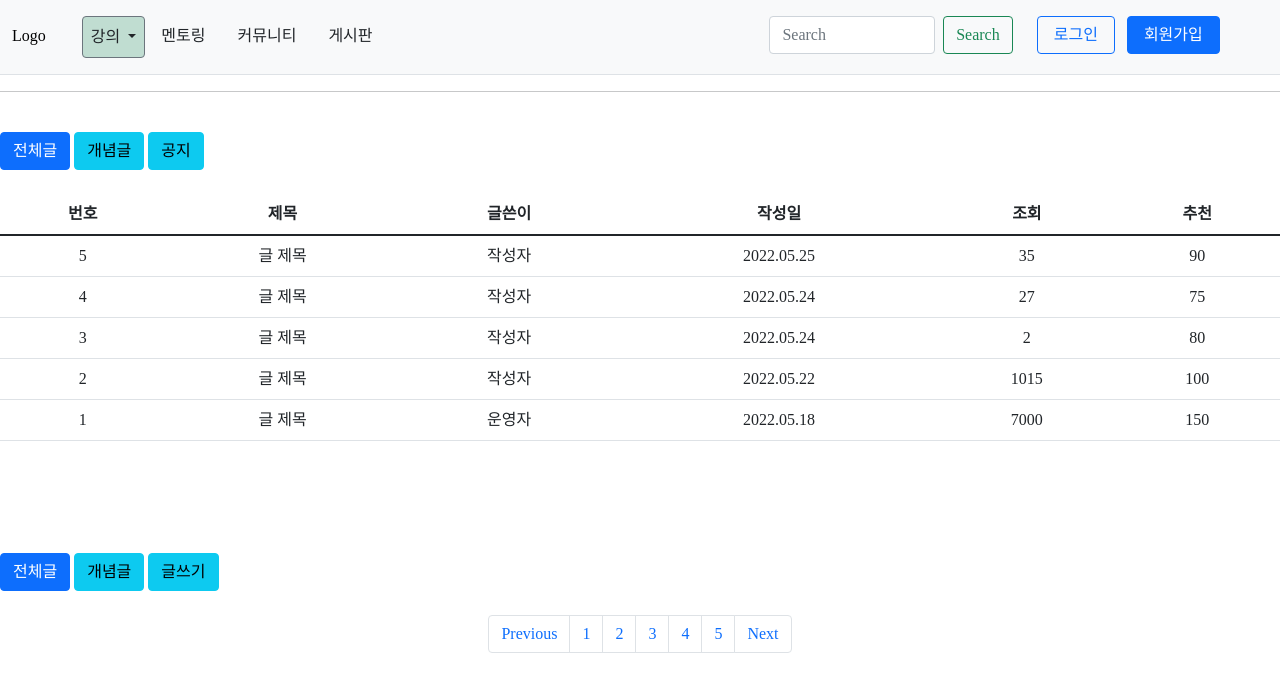
After one commit to wootakjeon/do_it_django, a Django app: page /board/ in a window 1280 px wide. The commit adds this page. Shown: the top 692 px of the page. Run offline with Django 4.2, Linux system fonts and the light colour scheme.

Commit message:
게시판 뼈대만 추가

```diff
--- /dev/null
+++ b/user/templates/user/board.html
@@ -0,0 +1,103 @@
+<!DOCTYPE html>
+<html lang="en">
+<head>
+    <meta charset="UTF-8">
+    <meta http-equiv="X-UA-Compatible" content="IE=edge">
+    <meta name="viewport" content="width=device-width, initial-scale=1.0">
+    <title>토닥토닥</title>
+
+    <link href="https://cdn.jsdelivr.net/npm/bootstrap@5.1.3/dist/css/bootstrap.min.css" rel="stylesheet" integrity="sha384-1BmE4kWBq78iYhFldvKuhfTAU6auU8tT94WrHftjDbrCEXSU1oBoqyl2QvZ6jIW3" crossorigin="anonymous">
+    {% load static %}
+    <link rel="stylesheet" href="{% static 'css/style.css'%}">
+
+</head>
+<body>
+    <!-- header -->
+    {% include "user/header.html" %}
+
+    <div id="main">
+
+        <hr><br>
+        <button type="button" class="btn btn-primary">전체글</button>
+        <button type="button" class="btn btn-info">개념글</button>
+        <button type="button" class="btn btn-info">공지</button>
+        <br><br>
+        <table class="table table-hover">
+            <thead>
+                <tr class="text-center">
+                    <th>번호</th>
+                    <th>제목</th>
+                    <th>글쓴이</th>
+                    <th>작성일</th>
+                    <th>조회</th>
+                    <th>추천</th>
+                </tr>
+            </thead>
+            <tbody>
+                <tr class="text-center">
+                    <td>5</td>
+                    <td>글 제목</td>
+                    <td>작성자</td>
+                    <td>2022.05.25</td>
+                    <td>35</td>
+                    <td>90</td>
+                </tr>
+                <tr class="text-center">
+                    <td>4</td>
+                    <td>글 제목</td>
+                    <td>작성자</td>
+                    <td>2022.05.24</td>
+                    <td>27</td>
+                    <td>75</td>
+                </tr>
+                <tr class="text-center">
+                    <td>3</td>
+                    <td>글 제목</td>
+                    <td>작성자</td>
+                    <td>2022.05.24</td>
+                    <td>2</td>
+                    <td>80</td>
+                </tr>
+                <tr class="text-center">
+                    <td>2</td>
+                    <td>글 제목</td>
+                    <td>작성자</td>
+                    <td>2022.05.22</td>
+                    <td>1015</td>
+                    <td>100</td>
+                </tr>
+                <tr class="text-center">
+                    <td>1</td>
+                    <td>글 제목</td>
+                    <td>운영자</td>
+                    <td>2022.05.18</td>
+                    <td>7000</td>
+                    <td>150</td>
+                </tr>
+            </tbody>
+        </table>
+
+        <br><br><br><br>
+        <button type="button" class="btn btn-primary float-left">전체글</button>
+        <button type="button" class="btn btn-info float-left">개념글</button>
+        <button type="button" class="btn btn-info float-right">글쓰기</button>
+
+        <br><br>
+        <nav aria-label="Page navigation example">
+            <ul class="pagination justify-content-center">
+              <li class="page-item"><a class="page-link" href="{% url 'board' %}">Previous</a></li>
+              <li class="page-item"><a class="page-link" href="{% url 'board' %}">1</a></li>
+              <li class="page-item"><a class="page-link" href="{% url 'board' %}">2</a></li>
+              <li class="page-item"><a class="page-link" href="{% url 'board' %}">3</a></li>
+              <li class="page-item"><a class="page-link" href="{% url 'board' %}">4</a></li>
+              <li class="page-item"><a class="page-link" href="{% url 'board' %}">5</a></li>
+              <li class="page-item"><a class="page-link" href="#">Next</a></li>
+            </ul>
+        </nav>
+    </div>
+
+    <script src="https://cdn.jsdelivr.net/npm/bootstrap@5.1.3/dist/js/bootstrap.bundle.min.js" integrity="sha384-ka7Sk0Gln4gmtz2MlQnikT1wXgYsOg+OMhuP+IlRH9sENBO0LRn5q+8nbTov4+1p" crossorigin="anonymous"></script>
+
+
+</body>
+</html>
--- a/user/templates/user/header.html
+++ b/user/templates/user/header.html
@@ -4,7 +4,7 @@
     <meta charset="UTF-8">
     <meta http-equiv="X-UA-Compatible" content="IE=edge">
     <meta name="viewport" content="width=device-width, initial-scale=1.0">
-    <title>Document</title>
+    <title>토닥토닥</title>
 
     <link href="https://cdn.jsdelivr.net/npm/bootstrap@5.1.3/dist/css/bootstrap.min.css" rel="stylesheet" integrity="sha384-1BmE4kWBq78iYhFldvKuhfTAU6auU8tT94WrHftjDbrCEXSU1oBoqyl2QvZ6jIW3" crossorigin="anonymous">
     {% load static %}
@@ -34,7 +34,7 @@
 
             <li class="nav-item px-2"><a href="#" class="nav-link link-dark px-2">멘토링</a></li>
             <li class="nav-item px-2"><a href="#" class="nav-link link-dark px-2">커뮤니티</a></li>
-            <li class="nav-item px-2"><a href="#" class="nav-link link-dark px-2">게시판</a></li>
+            <li class="nav-item px-2"><a href="{% url 'board' %}" class="nav-link link-dark px-2">게시판</a></li>
           </ul>
 
               <div class="row float-xxl-end ml-auto">
--- a/user/urls.py
+++ b/user/urls.py
@@ -5,5 +5,6 @@ urlpatterns = [
     path('', views.index, name='index'),
     path('login/', views.login, name='login'),
     path('join/', views.join, name='join'),
-    path('logout/', views.logout, name='logout')
+    path('logout/', views.logout, name='logout'),
+    path('board/', views.board, name='board'),
 ]
--- a/user/views.py
+++ b/user/views.py
@@ -53,3 +53,6 @@ def join(request):
 def logout(request):
     auth.logout(request)
     return redirect('login')
+
+def board(request):
+    return render(request, 'user/board.html')
```
Also changed, not shown: user/models.py (line endings or trailing spaces), user/templates/user/index.html (line endings or trailing spaces).
